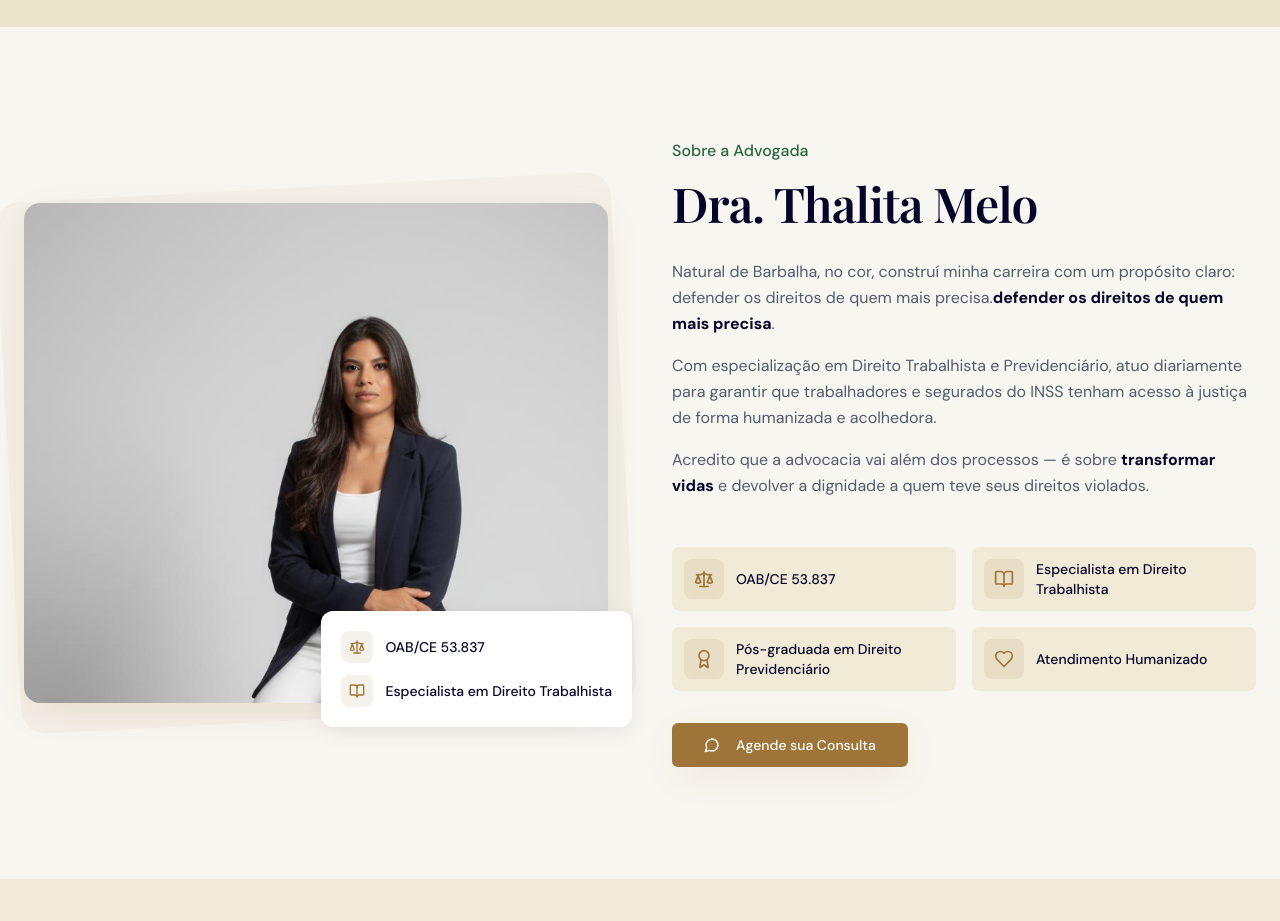
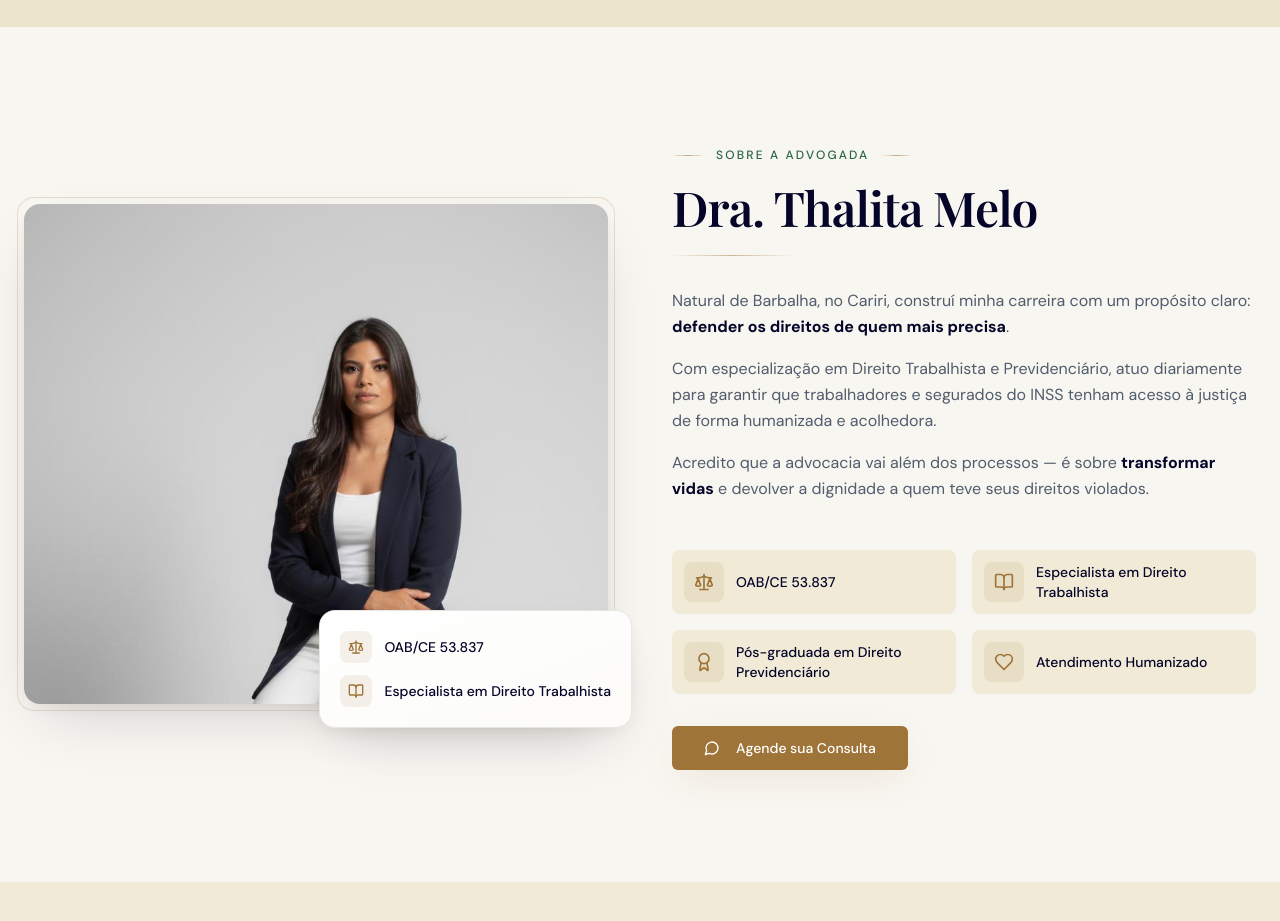
Before and after one commit to caioestudos/direito-em-foco, a React (Vite) app: page / in a window 1280 px wide. Shown: the part 4040-4961 px from the top of the page. Built offline with nearby package versions, Linux system fonts and the light colour scheme; the HTML template or start-up script is replaced by a standard one.

Commit message:
Changes
Co-authored-by: caioestudos <222849109+caioestudos@users.noreply.github.com>

```diff
--- a/src/components/AboutSection.tsx
+++ b/src/components/AboutSection.tsx
@@ -25,11 +25,12 @@ const AboutSection = () => {
           {/* Image */}
           <div className="relative animate-fade-in order-2 lg:order-1">
             <div className="relative">
-              <div className="absolute -inset-4 bg-primary/5 rounded-3xl transform -rotate-3"></div>
-              <img src={aboutImage} alt="Dra. Thalita Melo" className="relative rounded-2xl shadow-elegant w-full h-[500px] object-cover object-top" />
+              <div className="absolute -inset-4 rounded-3xl bg-gradient-gold-soft transform -rotate-3"></div>
+              <div className="absolute -inset-1.5 rounded-2xl ring-1 ring-primary/20"></div>
+              <img src={aboutImage} alt="Dra. Thalita Melo" className="relative rounded-2xl shadow-premium w-full h-[500px] object-cover object-top" />
             </div>
             {/* Credentials Card */}
-            <div className="absolute -bottom-6 -right-6 bg-card p-5 rounded-xl shadow-card max-w-xs hidden md:block">
+            <div className="absolute -bottom-6 -right-6 bg-gradient-card border border-border/60 p-5 rounded-2xl shadow-premium max-w-xs hidden md:block">
               <div className="space-y-3">
                 {credentials.slice(0, 2).map((cred, i) => <div key={i} className="flex items-center gap-3">
                     <div className="w-8 h-8 rounded-lg bg-primary/10 flex items-center justify-center">
@@ -44,14 +45,15 @@ const AboutSection = () => {
           {/* Content */}
           <div className="space-y-8 animate-fade-in delay-200 order-1 lg:order-2">
             <div>
-              <p className="text-accent font-medium mb-4">Sobre a Advogada</p>
+              <p className="section-eyebrow mb-5">Sobre a Advogada</p>
               <h2 className="text-3xl md:text-4xl lg:text-5xl font-serif font-semibold text-foreground mb-6">
                 Dra. Thalita Melo
               </h2>
+              <div className="gold-divider max-w-[120px]"></div>
             </div>
 
             <div className="space-y-4 text-muted-foreground leading-relaxed">
-              <p>Natural de Barbalha, no cor, construí minha carreira com um propósito claro: defender os direitos de quem mais precisa.<strong className="text-foreground">defender
+              <p>Natural de Barbalha, no Cariri, construí minha carreira com um propósito claro: <strong className="text-foreground">defender
                 os direitos de quem mais precisa</strong>.
               </p>
               <p>
```
